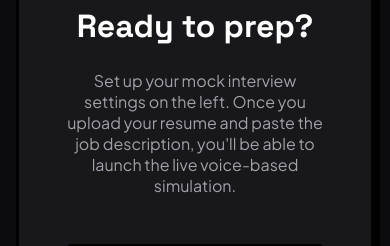
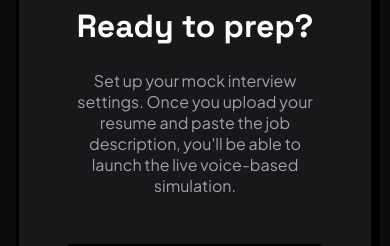
Before and after one commit to OOlajide/interview-prep, a website built with Vite: page index.html in a window 390 px wide. Shown: the part 1331-1577 px from the top of the page. Built offline with nearby package versions, Linux system fonts and the light colour scheme.

Commit message:
make interview setup instructions mobile-friendly

```diff
--- a/index.html
+++ b/index.html
@@ -1203,7 +1203,7 @@
         <div class="idle-icon">🎙️</div>
         <h2>Ready to prep?</h2>
         <p style="color: var(--text-secondary); max-width: 500px;">
-          Set up your mock interview settings on the left. Once you upload your resume and paste the job description, you'll be able to launch the live voice-based simulation.
+          Set up your mock interview settings. Once you upload your resume and paste the job description, you'll be able to launch the live voice-based simulation.
         </p>
         <div class="idle-steps">
           <div class="idle-step">
```
